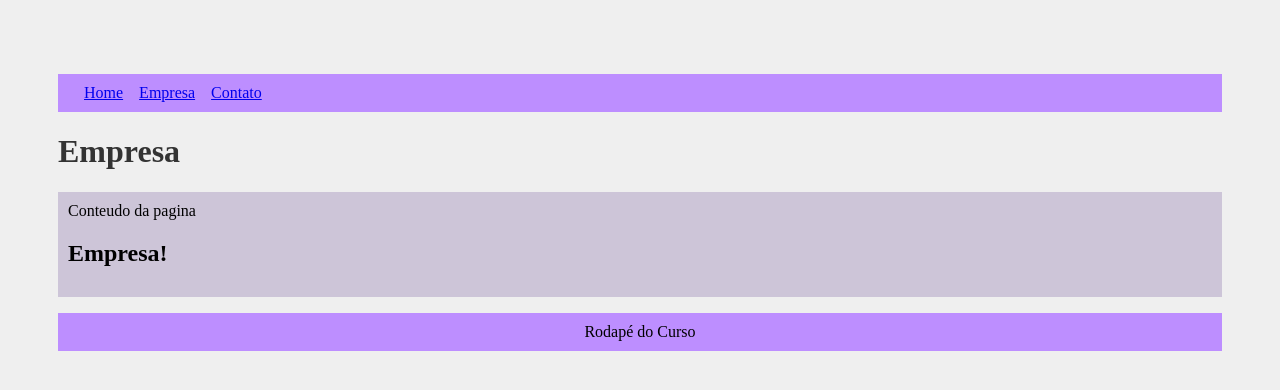
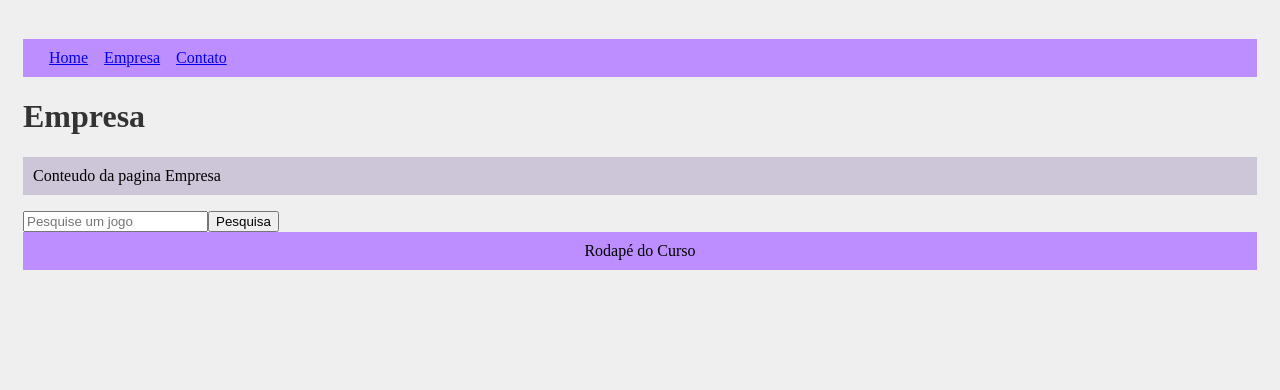
Before and after one commit to GabrielSilveira2026/EstudoFundamentosReactJS, a React (Create React App) app: page /empresa in a window 1280 px wide. Shown: the top 390 px of the page. Built offline with nearby package versions, Linux system fonts and the light colour scheme.

Commit message:
Testado banco de dados do PCBUILD e requisições axios com pesquisa de jogos

```diff
--- a/package.json
+++ b/package.json
@@ -6,6 +6,7 @@
     "@testing-library/jest-dom": "^5.16.5",
     "@testing-library/react": "^13.4.0",
     "@testing-library/user-event": "^13.5.0",
+    "axios": "^1.3.5",
     "react": "^18.2.0",
     "react-dom": "^18.2.0",
     "react-router-dom": "^6.10.0",
--- a/src/index.css
+++ b/src/index.css
@@ -1,5 +1,5 @@
 body {
-  padding: 50px;
+  padding: 15px;
   background-color: #efefef;
 }
 
--- a/src/pages/Contato.js
+++ b/src/pages/Contato.js
@@ -4,7 +4,7 @@ function Contato() {
   return (
     <div>
         <h1>Contato</h1>
-        <p>Conteudo da pagina <h2>Contato!</h2></p>
+        <p>Conteudo da pagina Contato!</p>
     </div>
   )
 }
--- a/src/pages/Empresa.js
+++ b/src/pages/Empresa.js
@@ -1,10 +1,36 @@
-import React from 'react'
+import React, { useState } from 'react'
+import axios from 'axios'
 
 function Empresa() {
+  const [lista, setLista] = useState([])
+  const [jogo, setJogo] = useState('')
+  async function pesquisa(){
+    const retorno = await axios.get(`https://g4673849dbf8477-kh8pftimtcmp3b10.adb.sa-saopaulo-1.oraclecloudapps.com/ords/admin/pesquisa/resultados/${jogo}?limit=10000`)
+    console.log(retorno.data.items);
+    setLista(retorno.data.items)
+  }
+
   return (
     <div>
         <h1>Empresa</h1>
-        <p>Conteudo da pagina <h2>Empresa!</h2></p>
+        <p>Conteudo da pagina Empresa</p>
+        <input type="text" placeholder="Pesquise um jogo" onChange={(e) =>{setJogo(e.target.value)}}/>
+        <button onClick={pesquisa}>Pesquisa</button>
+
+        {
+          lista.length > 0 &&
+          <div style={{margin:'auto', width:'50%'}}>
+            {
+              lista.map((jogo) => (
+                <div style={{backgroundColor:'pink',marginBottom:'25px'}}>
+                  <img style={{width:'100%'}} src={jogo.imagem}/>
+                  <p style={{margin:0}} key={jogo.id} ><a href={`https://store.steampowered.com/app/${jogo.id_jogo_steam}`} target="_blank">{jogo.nome} - {jogo.preco}</a></p>
+                </div>
+              ))
+            }
+          </div>
+        }
+
     </div>
   )
 }
--- a/src/pages/Home.js
+++ b/src/pages/Home.js
@@ -4,7 +4,7 @@ function Home() {
   return (
     <div>
         <h1>Home</h1>
-        <p>Conteudo da pagina <h2>Home!</h2></p>
+        <p>Conteudo da pagina Home!</p>
     </div>
   )
 }
```
Also changed, not shown: src/App.js (+6 -3 lines), 1 other file (tests, documents, lock files or other folders).
